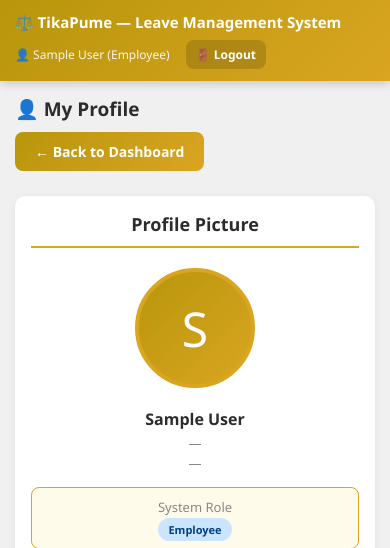
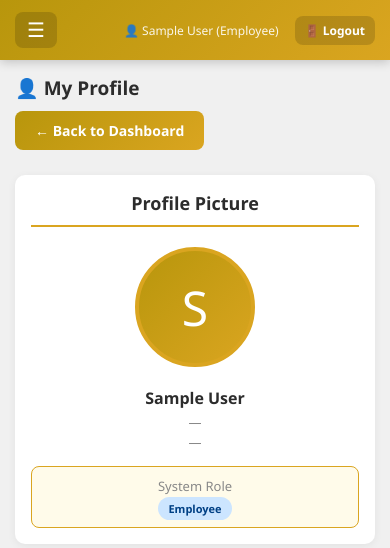
Before and after one commit to LittleBigMan01/tikapume, a Django app: page /profile/ in a window 390 px wide. Shown: the top 548 px of the page. Run offline with Django 5.2, Linux system fonts and the light colour scheme; the visitor is signed in with stand-in values (Sample User, id 1); data that the repository does not hold is empty.

Commit message:
Fix mobile sidebar access with hamburger menu

```diff
--- a/templates/includes/base_admin.html
+++ b/templates/includes/base_admin.html
@@ -129,6 +129,17 @@
         }
 
         .topbar-logout-btn:hover { background: rgba(0,0,0,0.3); }
+
+        .mobile-menu-btn {
+            display: none;
+            background: rgba(0,0,0,0.15);
+            border: none;
+            color: white;
+            font-size: 20px;
+            padding: 6px 12px;
+            border-radius: 8px;
+            cursor: pointer;
+        }
 
         .content-area { padding: 30px; }
 
@@ -347,6 +358,8 @@
             div[style*="grid-template-columns"] > * {
                 margin-bottom: 16px;
             }
+
+            .mobile-menu-btn { display: inline-block; }
         }
     </style>
     <style>
@@ -369,14 +382,16 @@
 
     <div class="main-content" id="mainContent">
         <div class="topbar">
-            <h1>⚖️ TikaPume — Leave Management System</h1>
+            <div style="display:flex; align-items:center; gap:12px;">
+                <button class="mobile-menu-btn" onclick="toggleSidebar()">☰</button>
+            </div>
             <div style="display:flex; align-items:center; gap:16px;">
                 <span class="user-info">
                     👤 {{ request.user.get_full_name }}
                     ({{ request.user.get_role_display }})
                 </span>
-                <a href="{% url 'logout' %}" class="topbar-logout-btn"
-                onclick="return confirm('Are you sure you want to log out?')">
+                <a href=""{% url 'logout' %}" class="topbar-logout-btn"
+                onclick="return confirm('Are you sure you want to logout?');">
                     🚪 Logout
                 </a>
             </div>
```
